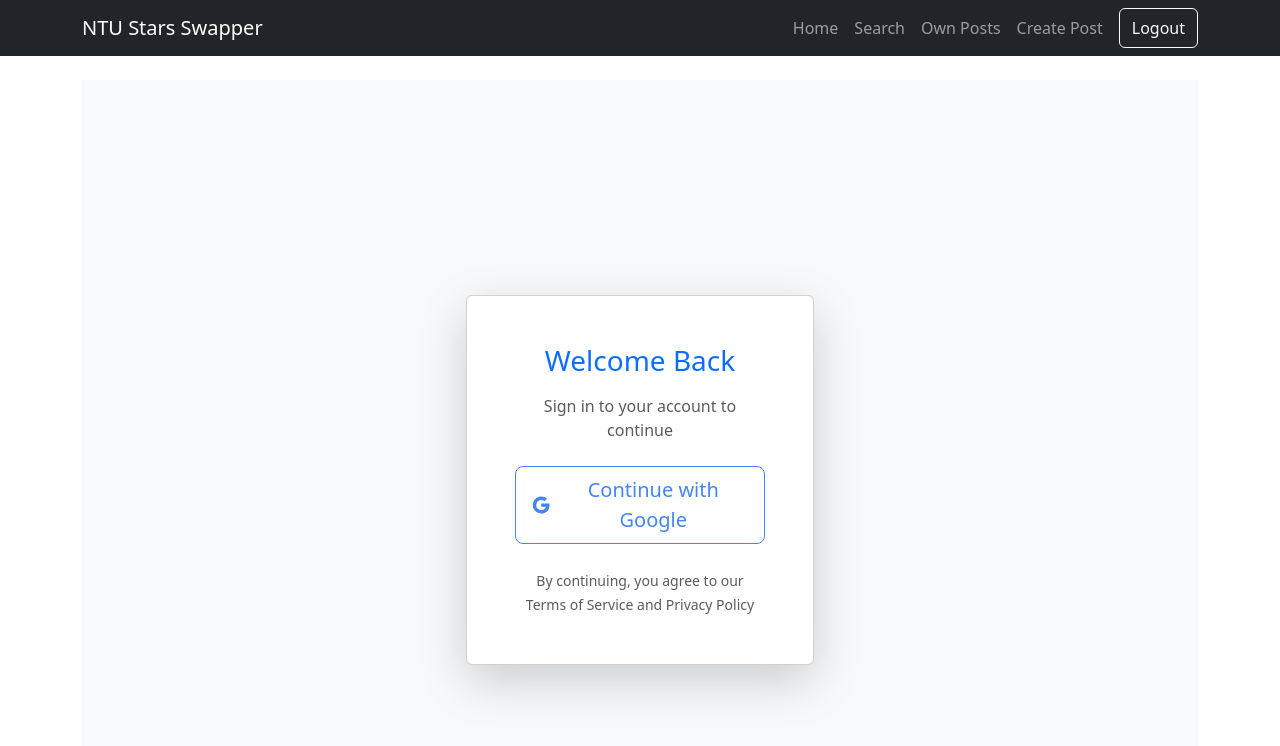
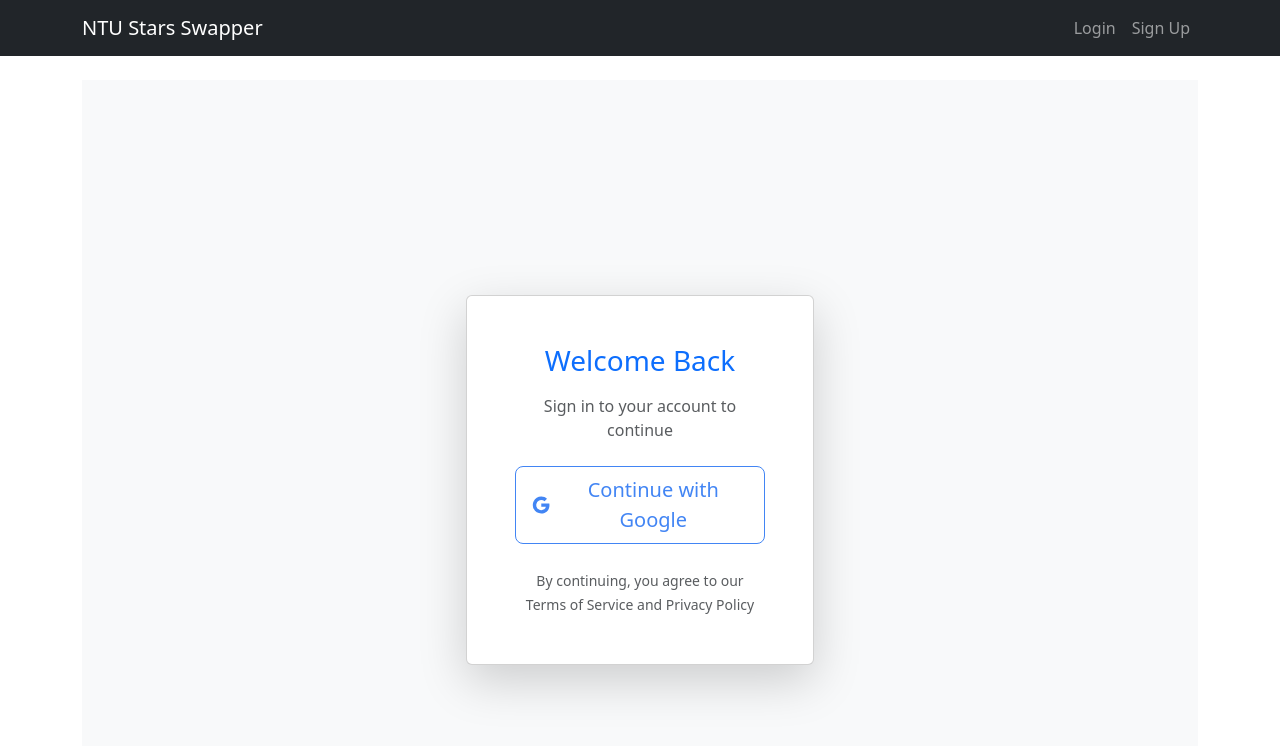
Before and after one commit to lin001234/ntu_stars_swapper, a React (Vite) app in the folder frontend/: page /login in a window 1280 px wide. Shown: the top 746 px of the page. Built offline with nearby package versions, Linux system fonts and the light colour scheme; no server answers.

Commit message:
Added auth logic for navbar

```diff
--- a/frontend/src/components/Navbar.jsx
+++ b/frontend/src/components/Navbar.jsx
@@ -1,11 +1,27 @@
 // For reusable components
+import { useState, useEffect } from 'react';
 import { Navbar, Nav, Container, Button, Modal} from 'react-bootstrap';
 import { Link } from 'react-router-dom';
-import { useState } from 'react';
 import LogOut from '../features/auth/pages/logout';
+import { axiosInstance } from './axios';
 
 function NavigationBar() {
   const [showLogoutModal, setShowLogoutModal] = useState(false);
+  const [authenticated, setAuthenticated] = useState(false);
+
+  useEffect(() =>{
+    const fetchAuth= async()=>{
+      try{
+        const response=await axiosInstance.get('/auth/status');
+        setAuthenticated(response.data.authenticated);
+      }catch(err){
+        console.error('Failed to get Authentication', err);
+      }
+    };
+    fetchAuth();
+  },[]);
+
+  if(authenticated){
     return (
       <>
         <Navbar bg="dark" variant="dark" expand="lg">
@@ -37,5 +53,23 @@ function NavigationBar() {
       </>
     );
   }
+  else{
+    return(
+      <Navbar bg="dark" variant="dark" expand="lg">
+          <Container>
+            <Navbar.Brand as={Link} to="/">NTU Stars Swapper</Navbar.Brand>
+            <Navbar.Toggle aria-controls="basic-navbar-nav" />
+            <Navbar.Collapse id="basic-navbar-nav">
+              <Nav className="ms-auto">
+                <Nav.Link as={Link} to="/">Login</Nav.Link>
+                <Nav.Link as={Link} to="/post/filter">Sign Up</Nav.Link>
+              </Nav>
+            </Navbar.Collapse>
+          </Container>
+      </Navbar>
+
+    )
+  }
+}
 
 export default NavigationBar;
```
Lines whose indentation alone changed are shown as unchanged.
